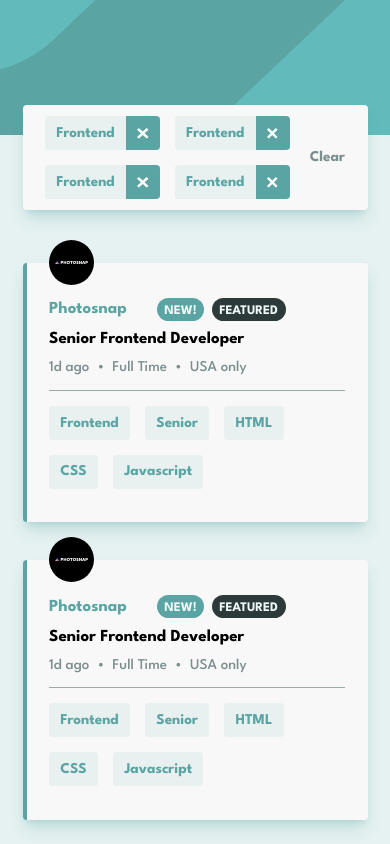
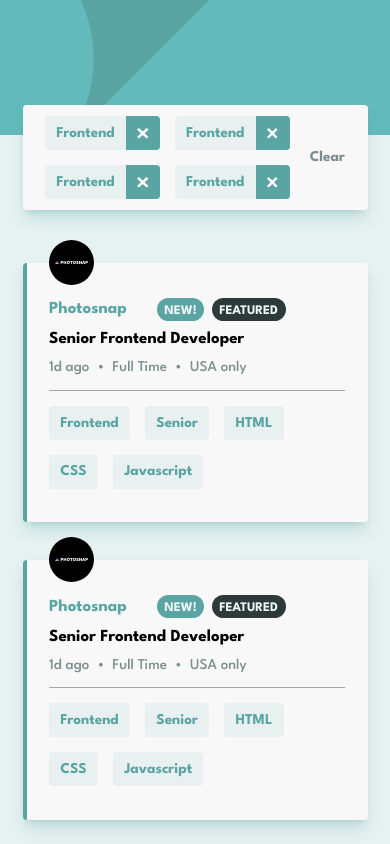
Before and after one commit to adityadahake/Job-Listings-React-, a React (Vite) app: page / in a window 390 px wide. Built offline with nearby package versions, Linux system fonts and the light colour scheme.

Commit message:
add mobile bg image and make header bg responsive

```diff
--- a/src/App.jsx
+++ b/src/App.jsx
@@ -1,18 +1,10 @@
-import bgHeaderImg from "./assets/images/bg-header-desktop.svg";
-
 import JobListing from "./components/JobListing";
 import TagFilterBar from "./components/TagFilterBar";
 
 function App() {
   return (
     <div className="min-h-screen bg-desaturated-dark-cyan-primary bg-opacity-15 relative">
-      <div>
-        <img
-          src={bgHeaderImg}
-          alt="background header image"
-          className="w-full h-36 lg:h-44 object-cover bg-desaturated-dark-cyan-primary"
-        />
-      </div>
+      <div className="h-36 lg:h-44 bg-desaturated-dark-cyan-primary bg-mobile lg:bg-desktop bg-cover bg-center"></div>
       <div className="relative w-full -top-8">
         <div className="container lg:max-w-[1200px] mx-auto">
           <div className="px-6">
--- a/tailwind.config.js
+++ b/tailwind.config.js
@@ -10,7 +10,12 @@ export default {
       "very-dark-grayish-cyan": "#2C3A3A",
       "very-light-cyan": "#F8F8F8",
     },
-    extend: {},
+    extend: {
+      backgroundImage: {
+        desktop: "url('/bg-header-desktop.svg')",
+        mobile: "url('/bg-header-mobile.svg')",
+      },
+    },
   },
   plugins: [],
 };
```
Also changed, not shown: public/bg-header-desktop.svg (renamed from src/assets/images/bg-header-desktop.svg), public/bg-header-mobile.svg (renamed from src/assets/images/bg-header-mobile.svg).
